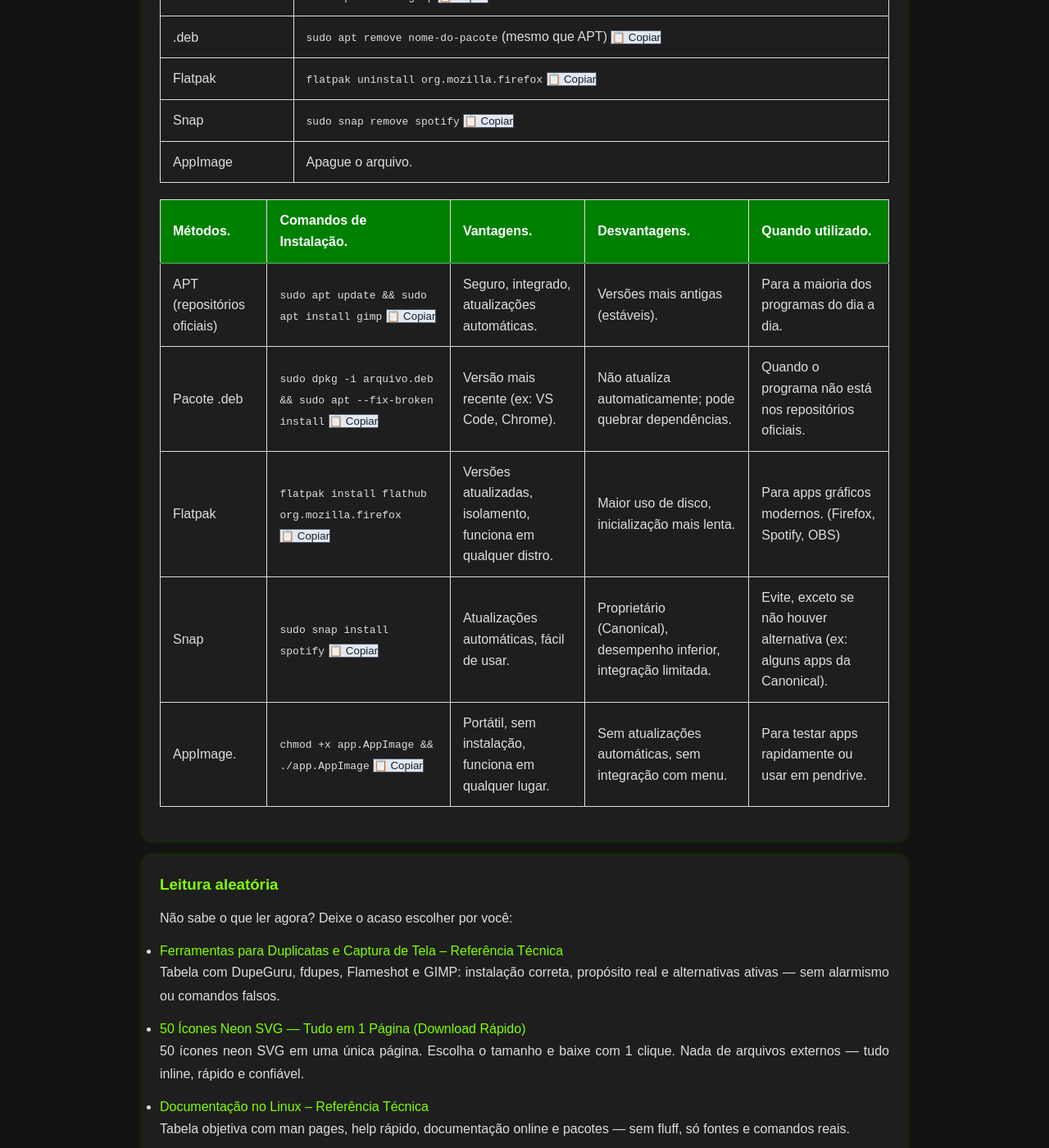
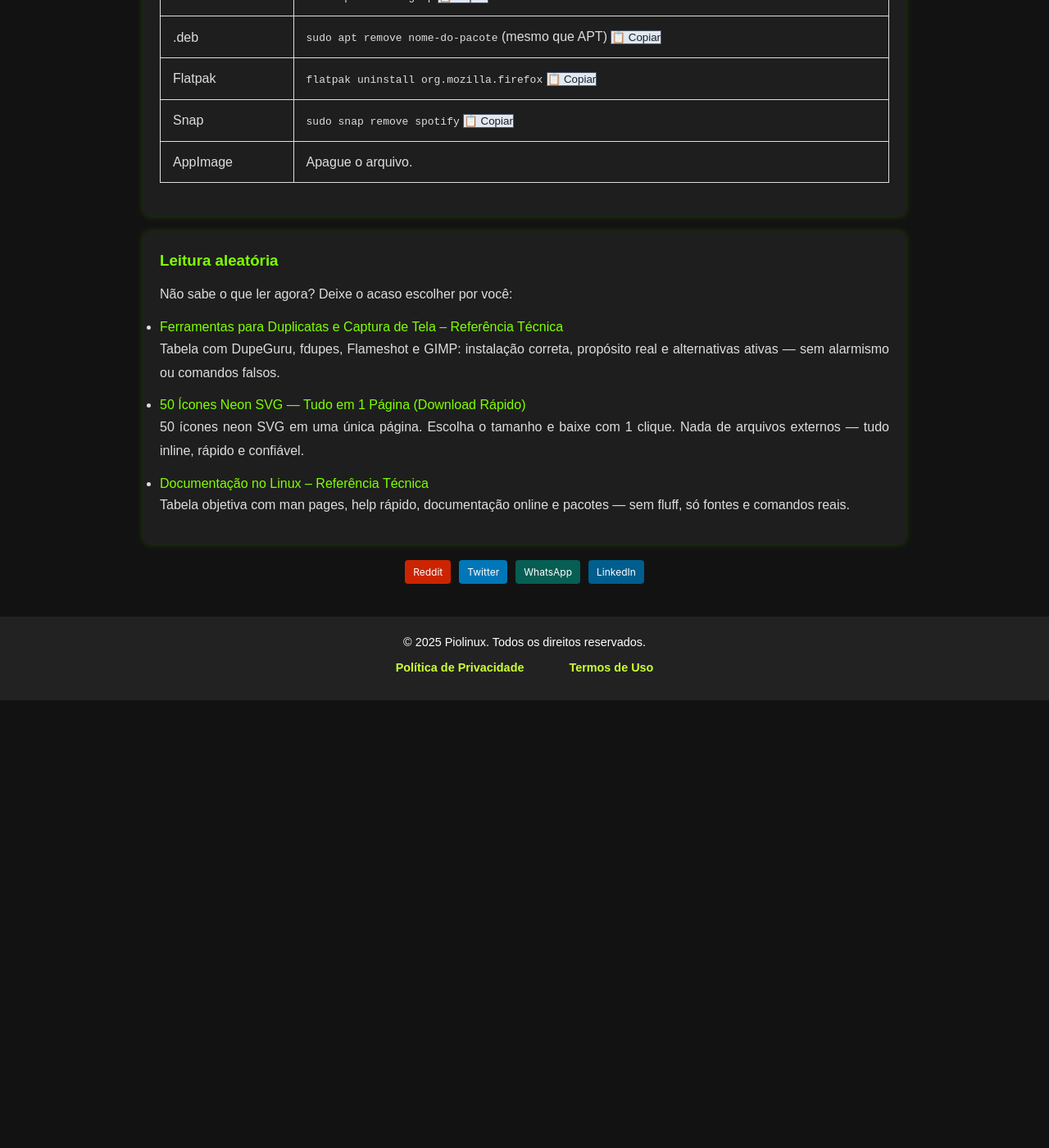
Before and after one commit to Piolinux/piolinux-site, a Jekyll site: the page built from _pages/_iniciantes/metodos-de-instalacao-no-linux-apt-flatpak-snap-appimage.md, in a window 1280 px wide and 1400 px high, scrolled down 1322 px. Shown: the whole window at 82% size. Built offline with Jekyll 4.4.1, drawn with Linux system fonts in a browser that asks for light colours; after the commit the page ends 2176 px from its top, so only the background shows below that.

Commit message:
Update metodos-de-instalacao-no-linux-apt-flatpak-snap-appimage.md

```diff
--- a/_pages/_iniciantes/metodos-de-instalacao-no-linux-apt-flatpak-snap-appimage.md
+++ b/_pages/_iniciantes/metodos-de-instalacao-no-linux-apt-flatpak-snap-appimage.md
@@ -125,69 +125,6 @@ tags: [pacotes, linux, apt, dnf, pacman, zypper, instalacao]
 </table>
 
 
-<table class="evergreen-table">
-  <thead>
-    <tr>
-      <th>Métodos.</th>
-      <th>Comandos de Instalação.</th>
-      <th>Vantagens.</th>
-      <th>Desvantagens.</th>
-      <th>Quando utilizado.</th>
-    </tr>
-  </thead>
-  <tbody>
-    <tr>
-      <td data-label="Métodos">APT (repositórios oficiais)</td>
-      <td data-label="Comandos de Instalação">
-        <code>sudo apt update && sudo apt install gimp</code>
-        <button class="copy-btn" data-command="sudo apt update && sudo apt install gimp">📋 Copiar</button>
-      </td>
-      <td data-label="Vantagens">Seguro, integrado, atualizações automáticas.</td>
-      <td data-label="Desvantagens">Versões mais antigas (estáveis).</td>
-      <td data-label="Quando usar">Para a maioria dos programas do dia a dia.</td>
-    </tr>
-    <tr>
-      <td data-label="Método">Pacote .deb</td>
-      <td data-label="Comando de Instalação">
-        <code>sudo dpkg -i arquivo.deb && sudo apt --fix-broken install</code>
-        <button class="copy-btn" data-command="sudo dpkg -i arquivo.deb && sudo apt --fix-broken install">📋 Copiar</button>
-      </td>
-      <td data-label="Vantagens">Versão mais recente (ex: VS Code, Chrome).</td>
-      <td data-label="Desvantagens">Não atualiza automaticamente; pode quebrar dependências.</td>
-      <td data-label="Quando usar">Quando o programa não está nos repositórios oficiais.</td>
-    </tr>
-    <tr>
-      <td data-label="Método">Flatpak</td>
-      <td data-label="Comando de Instalação">
-        <code>flatpak install flathub org.mozilla.firefox</code>
-        <button class="copy-btn" data-command="flatpak install flathub org.mozilla.firefox">📋 Copiar</button>
-      </td>
-      <td data-label="Vantagens">Versões atualizadas, isolamento, funciona em qualquer distro.</td>
-      <td data-label="Desvantagens">Maior uso de disco, inicialização mais lenta.</td>
-      <td data-label="Quando usar">Para apps gráficos modernos. (Firefox, Spotify, OBS)</td>
-    </tr>
-    <tr>
-      <td data-label="Método">Snap</td>
-      <td data-label="Comando de Instalação">
-        <code>sudo snap install spotify</code>
-        <button class="copy-btn" data-command="sudo snap install spotify">📋 Copiar</button>
-      </td>
-      <td data-label="Vantagens">Atualizações automáticas, fácil de usar.</td>
-      <td data-label="Desvantagens">Proprietário (Canonical), desempenho inferior, integração limitada.</td>
-      <td data-label="Quando usar">Evite, exceto se não houver alternativa (ex: alguns apps da Canonical).</td>
-    </tr>
-    <tr>
-      <td data-label="Método">AppImage.</td>
-      <td data-label="Comando de Instalação">
-        <code>chmod +x app.AppImage && ./app.AppImage</code>
-        <button class="copy-btn" data-command="chmod +x app.AppImage && ./app.AppImage">📋 Copiar</button>
-      </td>
-      <td data-label="Vantagens">Portátil, sem instalação, funciona em qualquer lugar.</td>
-      <td data-label="Desvantagens">Sem atualizações automáticas, sem integração com menu.</td>
-      <td data-label="Quando usar">Para testar apps rapidamente ou usar em pendrive.</td>
-    </tr>
-  </tbody>
-</table>
 
 
 
```
